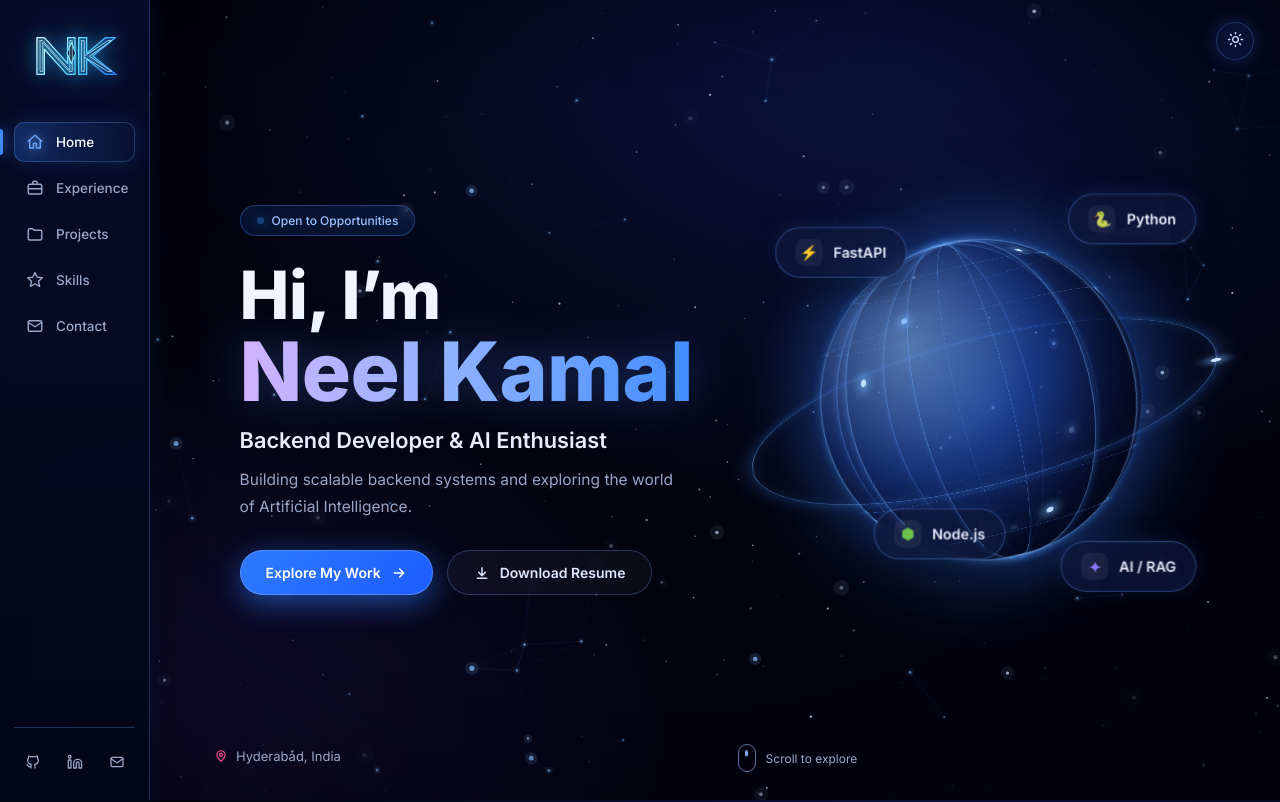
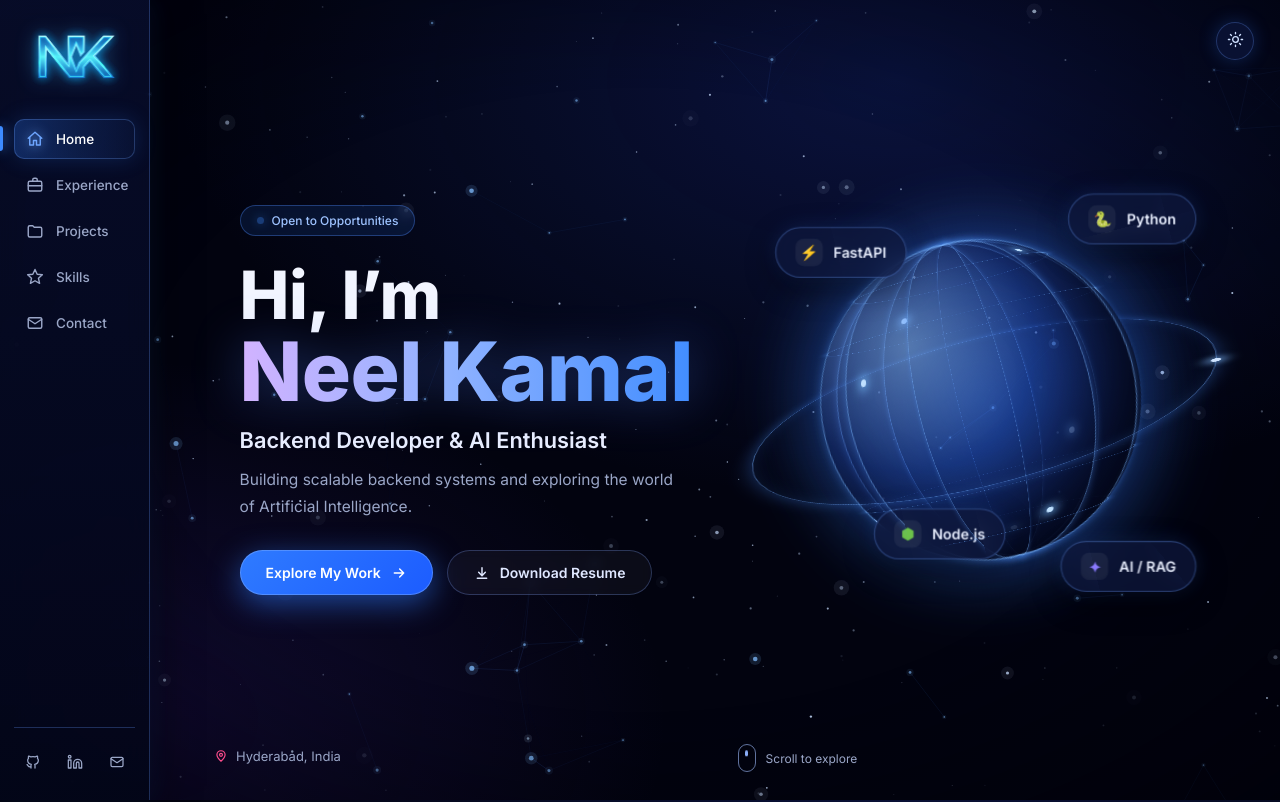
Before and after one commit to neelkamall/neelkamall.github.io, a plain HTML site: page pages/home.html in a window 1280 px wide. Shown: the top 802 px of the page. Drawn offline with Linux system fonts and the light colour scheme.

Commit message:
logo add

```diff
--- a/shared/sidebar.css
+++ b/shared/sidebar.css
@@ -13,52 +13,28 @@
   height: 100vh;
   display: flex;
   flex-direction: column;
-  padding: 26px 14px 22px;
+  padding: 24px 14px 22px;
   background: linear-gradient(180deg, rgba(8, 14, 46, 0.82), rgba(3, 6, 24, 0.9));
   border-right: 1px solid var(--border);
   box-shadow: 8px 0 40px rgba(0, 0, 0, 0.45), 1px 0 24px rgba(47, 123, 255, 0.12);
   backdrop-filter: blur(14px);
 }
 
-/* logo */
+/* logo (image) */
 .sb-logo {
-  display: flex;
-  align-items: center;
-  justify-content: center;
-  margin: 0 auto 36px;
-  width: 112px;
-  height: 60px;
+  display: flex; align-items: center; justify-content: center;
+  margin: 0 auto 30px;
   text-decoration: none;
-  border-radius: 14px;
-  transition: transform 0.25s ease;
+  transition: transform .3s ease, filter .3s ease;
 }
-
-.nk-brand-svg {
-  width: 104px;
-  height: 54px;
-  overflow: visible;
-  filter:
-    drop-shadow(0 0 8px rgba(40, 195, 255, 0.65))
-    drop-shadow(0 0 20px rgba(32, 128, 255, 0.35));
-  transition: transform 0.25s ease, filter 0.25s ease;
+.sb-logo img {
+  display: block;
+  width: 96px;
+  height: auto;
+  filter: drop-shadow(0 0 10px rgba(60, 180, 255, 0.45));
 }
-
-.sb-logo:hover {
-  transform: translateY(-1px);
-}
-
-.sb-logo:hover .nk-brand-svg {
-  transform: scale(1.05);
-  filter:
-    drop-shadow(0 0 12px rgba(110, 225, 255, 0.9))
-    drop-shadow(0 0 26px rgba(47, 145, 255, 0.55));
-}
-
-:root[data-theme="light"] .nk-brand-svg {
-  filter:
-    drop-shadow(0 0 6px rgba(24, 115, 235, 0.35))
-    drop-shadow(0 0 14px rgba(24, 115, 235, 0.18));
-}
+.sb-logo:hover { transform: scale(1.06); }
+.sb-logo:hover img { filter: drop-shadow(0 0 16px rgba(80, 200, 255, 0.85)); }
 
 /* nav */
 .sb-nav { display: flex; flex-direction: column; gap: 6px; flex: 1; }
--- a/shared/sidebar.js
+++ b/shared/sidebar.js
@@ -6,39 +6,6 @@
    ========================================================= */
 
 (function () {
-  const NK_LOGO_SVG = `
-    <svg class="nk-brand-svg" viewBox="0 0 156 88" fill="none" xmlns="http://www.w3.org/2000/svg" aria-hidden="true">
-      <defs>
-        <linearGradient id="nkNeonFill" x1="12" y1="8" x2="144" y2="80" gradientUnits="userSpaceOnUse">
-          <stop offset="0%" stop-color="#8ce8ff" />
-          <stop offset="48%" stop-color="#28b8ff" />
-          <stop offset="100%" stop-color="#1465e8" />
-        </linearGradient>
-        <linearGradient id="nkNeonEdge" x1="16" y1="10" x2="142" y2="78" gradientUnits="userSpaceOnUse">
-          <stop offset="0%" stop-color="#d8fbff" />
-          <stop offset="55%" stop-color="#58d6ff" />
-          <stop offset="100%" stop-color="#2b82ff" />
-        </linearGradient>
-      </defs>
-
-      <!-- Outer glowing base shape -->
-      <g stroke="url(#nkNeonEdge)" stroke-width="2.2" stroke-linejoin="round">
-        <!-- Left N -->
-        <path d="M16 14H28L66 56V14H78V74H65L28 33V74H16V14Z" fill="url(#nkNeonFill)" fill-opacity="0.24" />
-        <!-- Center diamond negative/inner accent -->
-        <polygon points="72,22 79,39 72,56 65,39" fill="#050b24" fill-opacity="0.88" stroke="#6ee2ff" stroke-width="1.8" />
-        <!-- Right K -->
-        <path d="M84 14H97V40L128 14H144L107 44L145 74H128L97 49V74H84V14Z" fill="url(#nkNeonFill)" fill-opacity="0.26" />
-      </g>
-
-      <!-- Crisp inner neon core lines -->
-      <g stroke="#b8f4ff" stroke-width="1.4" stroke-linecap="round" stroke-linejoin="round" opacity="0.92">
-        <path d="M21 19H25.5L69.5 67.5V19H73.5V69H68L25.5 22V69H21V19Z" />
-        <path d="M88.5 19H93V44.5L131.5 19H137.5L101.5 44.5L138 69H131.5L93 45.5V69H88.5V19Z" />
-      </g>
-    </svg>
-  `;
-
   const ICONS = {
     home:       '<path d="M3 11l9-8 9 8"/><path d="M5 10v10h5v-6h4v6h5V10"/>',
     experience: '<rect x="3" y="7" width="18" height="13" rx="2"/><path d="M9 7V5a2 2 0 012-2h2a2 2 0 012 2v2M3 13h18"/>',
@@ -54,6 +21,9 @@
 
   const svg = (name) =>
     `<svg viewBox="0 0 24 24" fill="none" stroke="currentColor" stroke-width="1.9" stroke-linecap="round" stroke-linejoin="round">${ICONS[name]}</svg>`;
+
+  /* logo ki image ka path (sab pages pages/ folder ke andar hain) */
+  const LOGO_SRC = "../assests/logo.png";
 
   /* file names alag ho to yahan href badal do */
   const LINKS = [
@@ -77,7 +47,9 @@
 
   root.innerHTML = `
     <aside class="sidebar">
-      <a href="home.html" class="sb-logo" aria-label="Home">${NK_LOGO_SVG}</a>
+      <a href="home.html" class="sb-logo" aria-label="Neel Kamal - Home">
+        <img src="${LOGO_SRC}" alt="NK" width="96" height="65" />
+      </a>
 
       <nav class="sb-nav">
         ${LINKS.map(l => `
```
Also changed, not shown: assests/logo.png (added).
